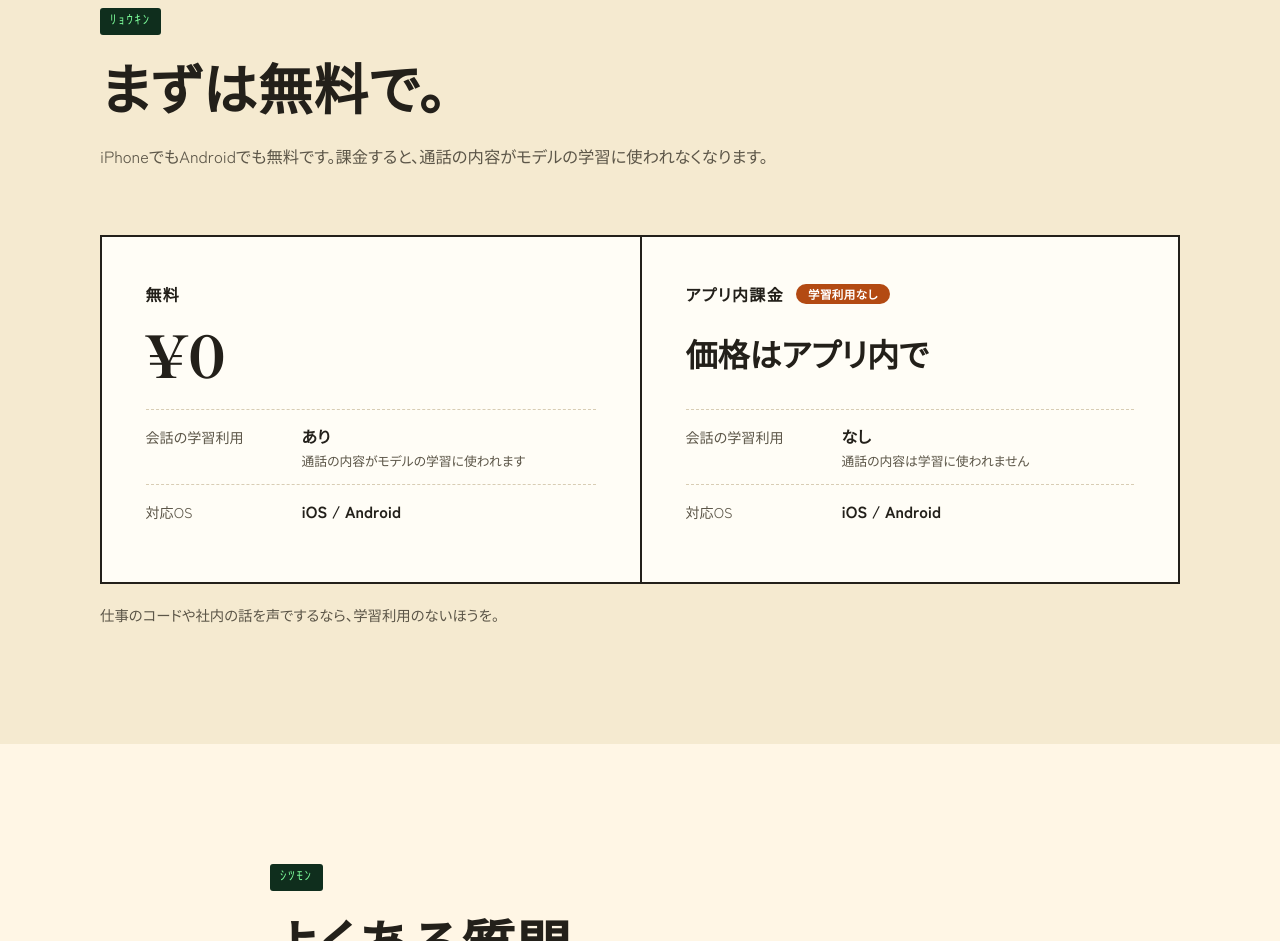
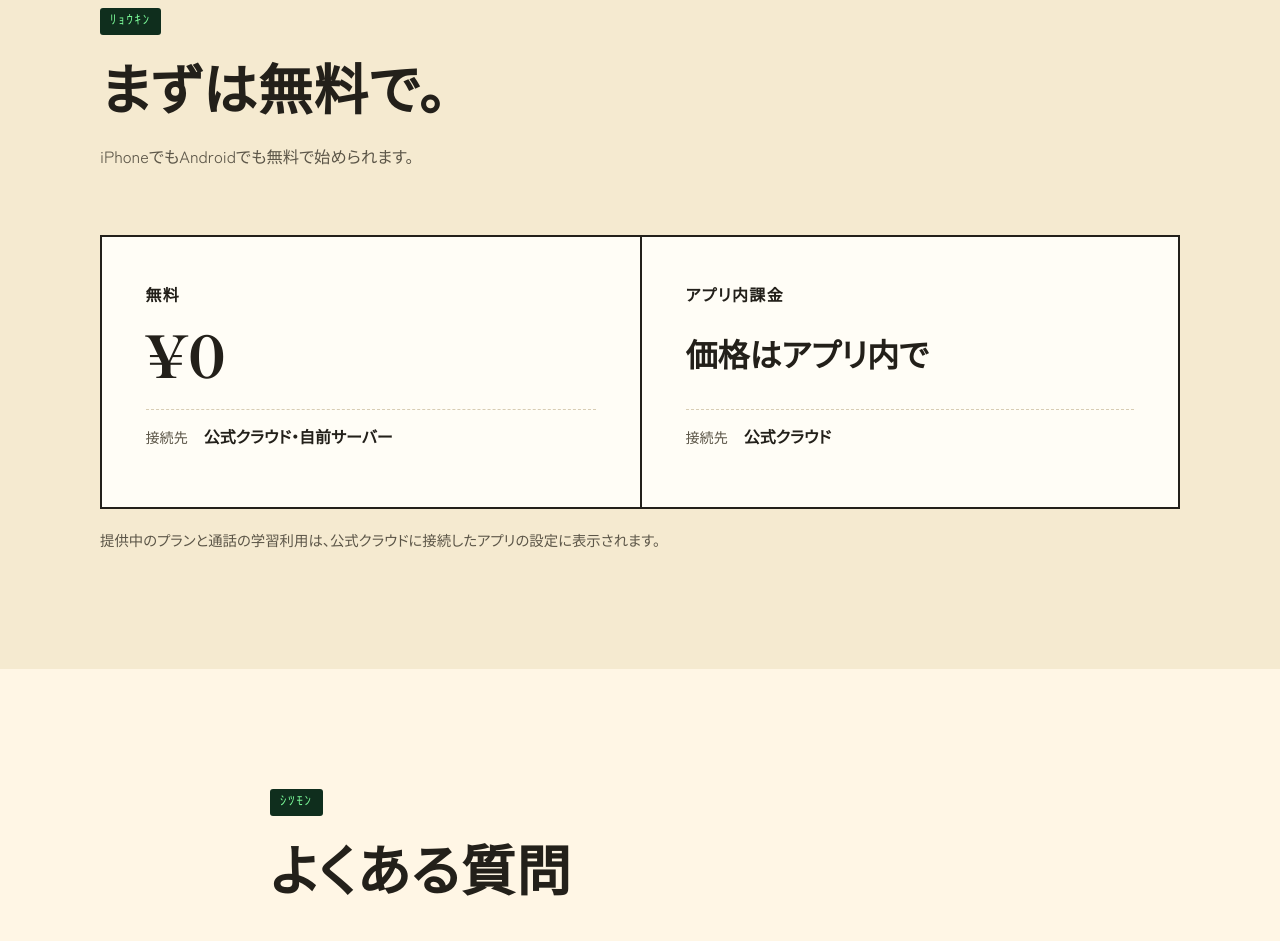
Before and after one commit to YusukeIwaki/oyobidashi, an Astro site in the folder site/: page / in a window 1280 px wide. Shown: the part 4923-5864 px from the top of the page. Built offline with nearby package versions, Linux system fonts and the light colour scheme; Astro itself is replaced by a stand-in of ours; a web font is replaced by a local one.

Commit message:
site: clarify pricing and call training information

```diff
--- a/site/src/components/Pricing.astro
+++ b/site/src/components/Pricing.astro
@@ -3,7 +3,7 @@
     <div class="sec__head">
       <span class="chip" aria-hidden="true">ﾘｮｳｷﾝ</span>
       <h2>まずは無料で。</h2>
-      <p>iPhoneでもAndroidでも無料です。課金すると、通話の内容がモデルの学習に使われなくなります。</p>
+      <p>iPhoneでもAndroidでも無料で始められます。</p>
     </div>
 
     <div class="plans">
@@ -11,19 +11,17 @@
         <h3>無料</h3>
         <p class="plan__price">¥0</p>
         <dl>
-          <div><dt>会話の学習利用</dt><dd>あり<small>通話の内容がモデルの学習に使われます</small></dd></div>
-          <div><dt>対応OS</dt><dd>iOS / Android</dd></div>
+          <div><dt>接続先</dt><dd>公式クラウド・自前サーバー</dd></div>
         </dl>
       </article>
-      <article class="plan plan--paid">
+      <article class="plan">
         <h3>アプリ内課金</h3>
         <p class="plan__price plan__price--text">価格はアプリ内で</p>
         <dl>
-          <div><dt>会話の学習利用</dt><dd>なし<small>通話の内容は学習に使われません</small></dd></div>
-          <div><dt>対応OS</dt><dd>iOS / Android</dd></div>
+          <div><dt>接続先</dt><dd>公式クラウド</dd></div>
         </dl>
       </article>
     </div>
-    <p class="plans__note">仕事のコードや社内の話を声でするなら、学習利用のないほうを。</p>
+    <p class="plans__note">提供中のプランと通話の学習利用は、公式クラウドに接続したアプリの設定に表示されます。</p>
   </div>
 </section>
--- a/site/src/styles/global.css
+++ b/site/src/styles/global.css
@@ -389,13 +389,11 @@ h1, h2 {
 .plan { padding: clamp(24px, 3.4vw, 44px); }
 .plan + .plan { border-left: 2px solid var(--ink); }
 .plan h3 { font-size: 1rem; font-weight: 700; letter-spacing: 0.08em; }
-.plan--paid h3::after { content: "学習利用なし"; margin-left: 12px; font-size: 0.72rem; background: var(--orange-dark); color: #fff; border-radius: 999px; padding: 2px 12px; letter-spacing: 0.04em; vertical-align: 2px; }
 .plan__price { font-family: var(--mincho); font-weight: 800; font-size: 3.6rem; line-height: 1.3; margin: 6px 0 18px; }
 .plan__price--text { font-size: 2rem; line-height: 2.34; }
-.plan dl > div { display: grid; grid-template-columns: 9em minmax(0, 1fr); gap: 12px; padding: 12px 0; border-top: 1px dashed var(--line); }
+.plan dl > div { display: grid; grid-template-columns: max-content minmax(0, 1fr); gap: 16px; padding: 12px 0; border-top: 1px dashed var(--line); }
 .plan dt { color: var(--ink-2); font-size: 0.88rem; padding-top: 2px; }
 .plan dd { font-weight: 700; }
-.plan dd small { display: block; font-weight: 400; font-size: 0.8rem; color: var(--ink-2); line-height: 1.6; }
 .plans__note { margin-top: 18px; font-size: 0.9rem; color: var(--ink-2); }
 
 /* ── FAQ ── */
```
Also changed, not shown: site/README.md.
